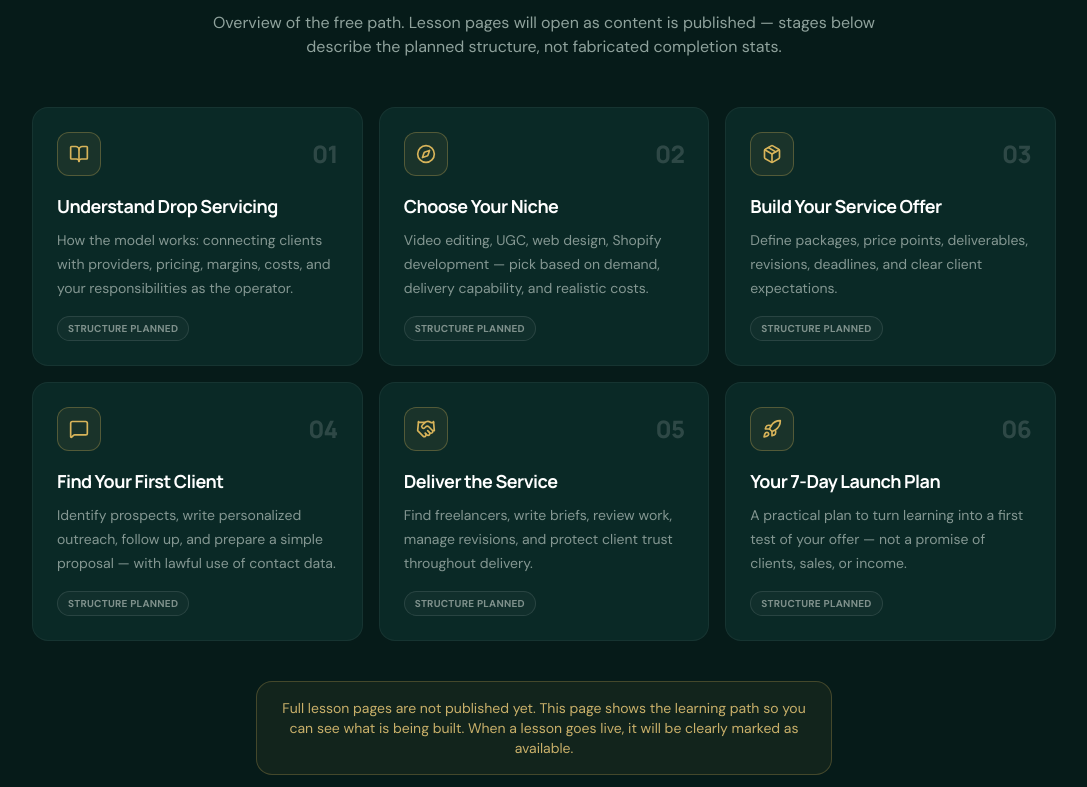
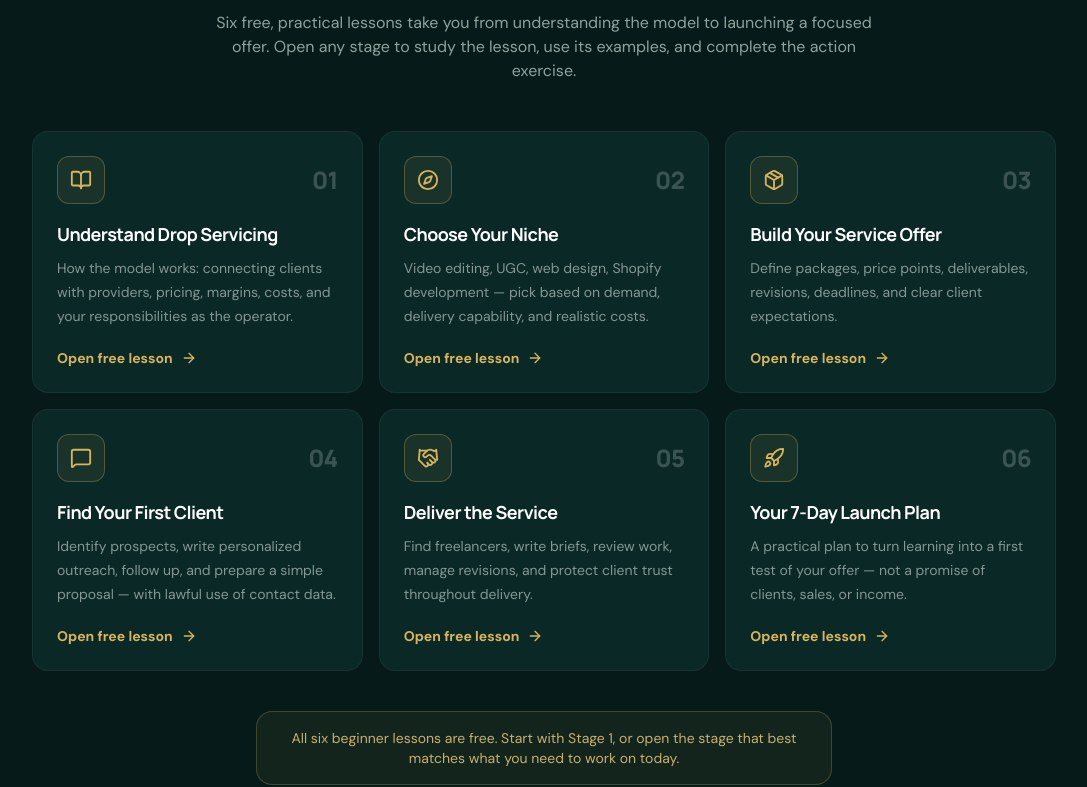
Before and after one commit to dropverseagency/dropverse, a Next.js app: page /academy in a window 1280 px wide. Shown: the part 1480-2267 px from the top of the page, without its empty margins (96-1183 px from the left). Built offline with nearby package versions, Linux system fonts and the light colour scheme; no server answers.

Commit message:
Make beginner curriculum stages clickable lessons

```diff
--- a/app/academy/page.tsx
+++ b/app/academy/page.tsx
@@ -27,36 +27,42 @@ import AcademyNotifyForm from '../../components/AcademyNotifyForm'
 const STAGES = [
   {
     n: '01',
+    slug: 'drop-servicing-basics',
     title: 'Understand Drop Servicing',
     desc: 'How the model works: connecting clients with providers, pricing, margins, costs, and your responsibilities as the operator.',
     icon: BookOpen,
   },
   {
     n: '02',
+    slug: 'choose-your-niche',
     title: 'Choose Your Niche',
     desc: 'Video editing, UGC, web design, Shopify development — pick based on demand, delivery capability, and realistic costs.',
     icon: Compass,
   },
   {
     n: '03',
+    slug: 'build-your-offer',
     title: 'Build Your Service Offer',
     desc: 'Define packages, price points, deliverables, revisions, deadlines, and clear client expectations.',
     icon: Package,
   },
   {
     n: '04',
+    slug: 'find-your-first-client',
     title: 'Find Your First Client',
     desc: 'Identify prospects, write personalized outreach, follow up, and prepare a simple proposal — with lawful use of contact data.',
     icon: MessageSquare,
   },
   {
     n: '05',
+    slug: 'service-delivery',
     title: 'Deliver the Service',
     desc: 'Find freelancers, write briefs, review work, manage revisions, and protect client trust throughout delivery.',
     icon: Handshake,
   },
   {
     n: '06',
+    slug: 'seven-day-launch-plan',
     title: 'Your 7-Day Launch Plan',
     desc: 'A practical plan to turn learning into a first test of your offer — not a promise of clients, sales, or income.',
     icon: Rocket,
@@ -218,8 +224,7 @@ export default function AcademyPage() {
             <p className="text-sm font-bold uppercase tracking-[0.18em] text-[#d8b45a]">Beginner curriculum</p>
             <h2 className="font-display mt-3 text-3xl font-extrabold text-white sm:text-4xl">Six stages. Clear progression.</h2>
             <p className="mt-4 text-[#8fa29c]">
-              Overview of the free path. Lesson pages will open as content is published — stages below describe the
-              planned structure, not fabricated completion stats.
+              Six free, practical lessons take you from understanding the model to launching a focused offer. Open any stage to study the lesson, use its examples, and complete the action exercise.
             </p>
           </div>
 
@@ -227,29 +232,31 @@ export default function AcademyPage() {
             {STAGES.map((stage) => {
               const Icon = stage.icon
               return (
-                <li
-                  key={stage.n}
-                  className="flex flex-col rounded-2xl border border-white/5 bg-[#0a2926] p-6 transition hover:border-[rgba(216,180,90,0.25)]"
-                >
-                  <div className="flex items-center justify-between gap-3">
-                    <div className="flex h-11 w-11 items-center justify-center rounded-xl border border-[rgba(216,180,90,0.3)] bg-[rgba(216,180,90,0.08)] text-[#d8b45a]">
-                      <Icon size={20} />
+                <li key={stage.n}>
+                  <Link
+                    href={`/academy/beginner/${stage.slug}`}
+                    aria-label={`Open free lesson: ${stage.title}`}
+                    className="group flex h-full flex-col rounded-2xl border border-white/5 bg-[#0a2926] p-6 transition duration-200 hover:-translate-y-1 hover:border-[rgba(216,180,90,0.55)] hover:bg-[#0d302b] focus-visible:outline-none focus-visible:ring-2 focus-visible:ring-[#d8b45a]"
+                  >
+                    <div className="flex items-center justify-between gap-3">
+                      <div className="flex h-12 w-12 items-center justify-center rounded-xl border border-[rgba(216,180,90,0.3)] bg-[rgba(216,180,90,0.08)] text-[#d8b45a] transition group-hover:bg-[rgba(216,180,90,0.16)]">
+                        <Icon size={22} />
+                      </div>
+                      <span className="font-display text-2xl font-extrabold text-white/20">{stage.n}</span>
                     </div>
-                    <span className="font-display text-2xl font-extrabold text-white/15">{stage.n}</span>
-                  </div>
-                  <h3 className="font-display mt-4 text-lg font-bold text-white">{stage.title}</h3>
-                  <p className="mt-2 flex-1 text-sm leading-6 text-[#849792]">{stage.desc}</p>
-                  <span className="mt-4 inline-flex w-fit items-center rounded-full border border-white/10 bg-white/[0.03] px-2.5 py-1 text-[10px] font-bold uppercase tracking-wide text-[#7f918c]">
-                    Structure planned
-                  </span>
+                    <h3 className="font-display mt-4 text-lg font-bold text-white group-hover:text-[#e4c979]">{stage.title}</h3>
+                    <p className="mt-2 flex-1 text-sm leading-6 text-[#849792]">{stage.desc}</p>
+                    <span className="mt-5 inline-flex items-center gap-2 text-sm font-bold text-[#d8b45a]">
+                      Open free lesson <ArrowRight size={16} className="transition group-hover:translate-x-1" />
+                    </span>
+                  </Link>
                 </li>
               )
             })}
           </ol>
 
           <div className="mx-auto mt-10 max-w-xl rounded-2xl border border-[rgba(216,180,90,0.25)] bg-[rgba(216,180,90,0.06)] px-5 py-4 text-center text-sm text-[#c9b06a]">
-            Full lesson pages are not published yet. This page shows the learning path so you can see what is being
-            built. When a lesson goes live, it will be clearly marked as available.
+            All six beginner lessons are free. Start with Stage 1, or open the stage that best matches what you need to work on today.
           </div>
         </div>
       </section>
```
